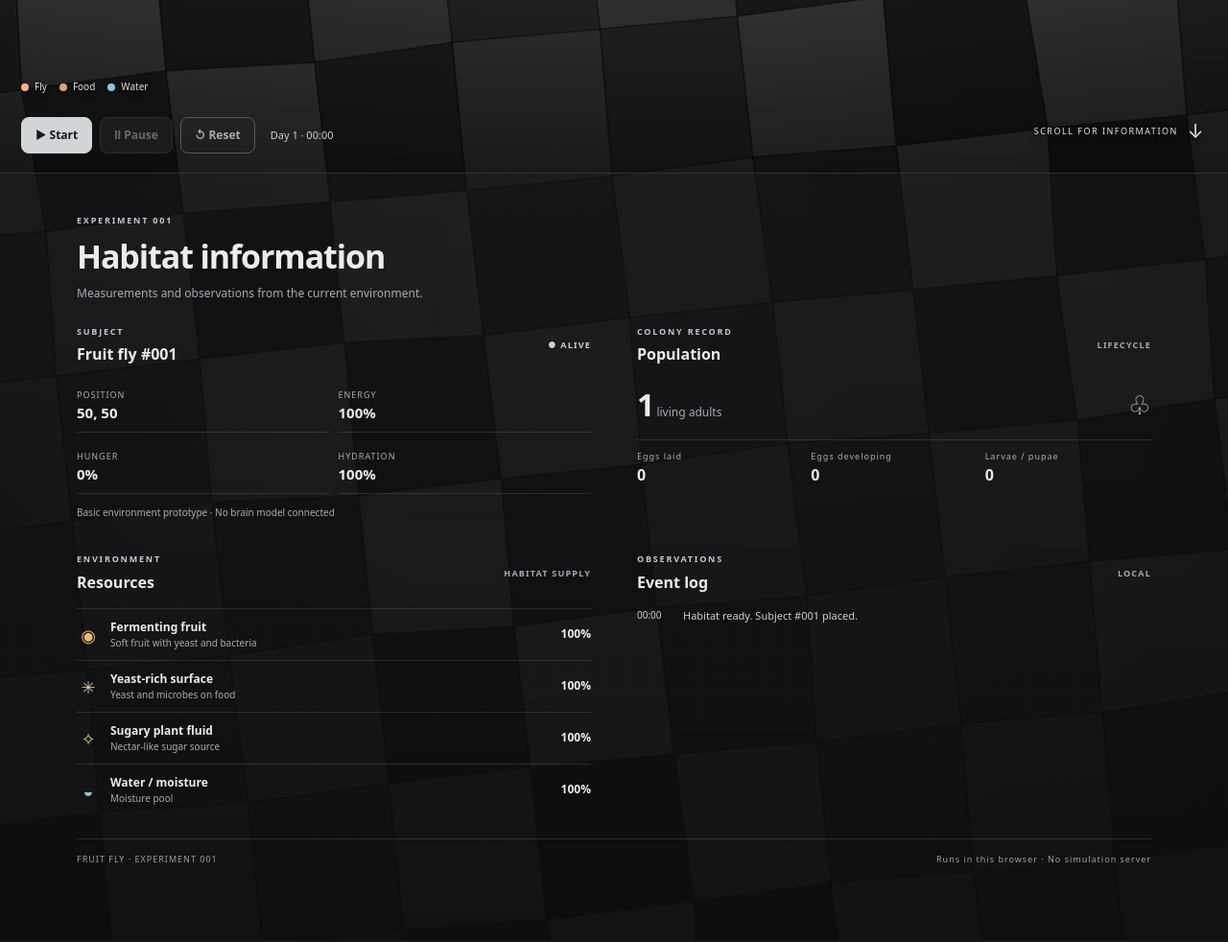
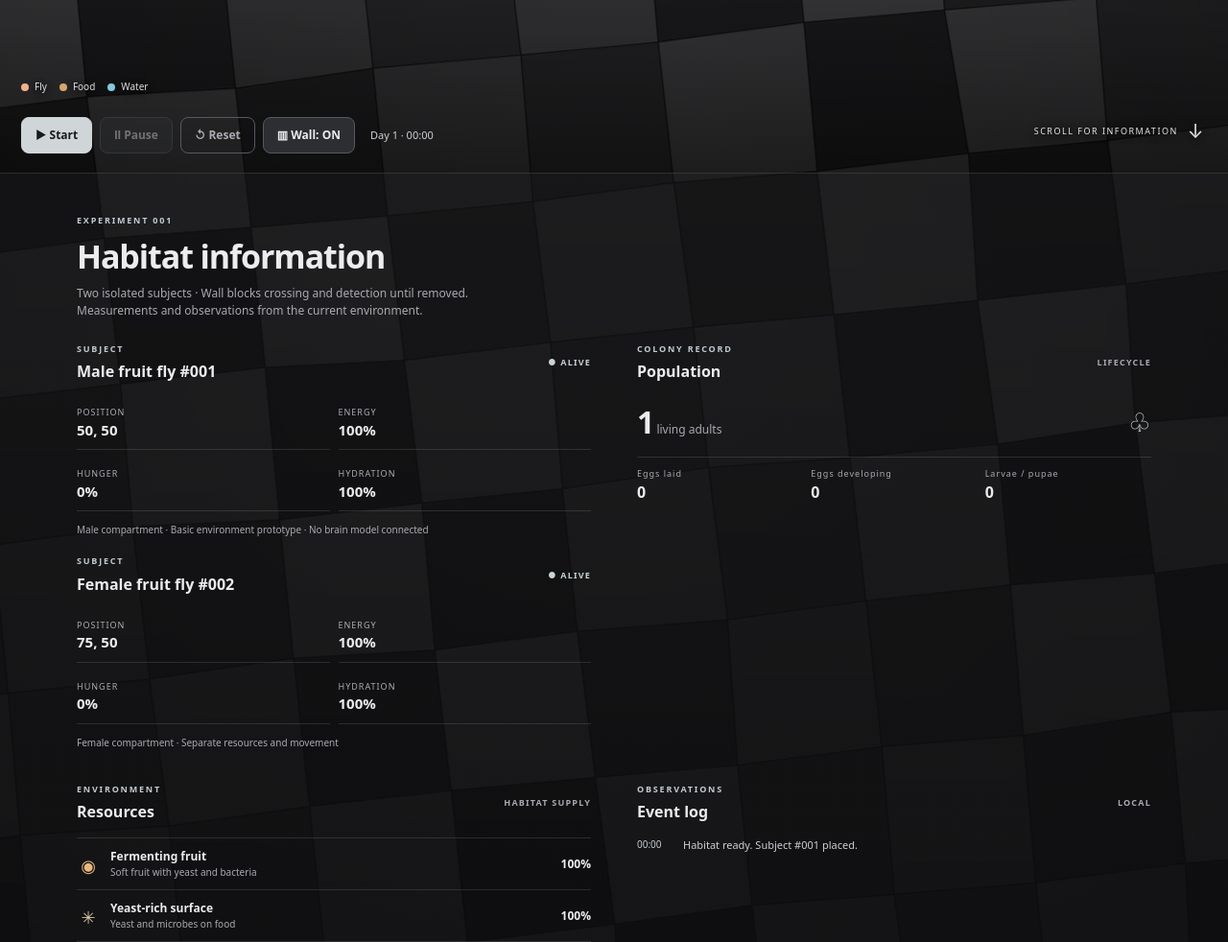
Before and after one commit to atdenaiforeve/Fruit-fly, a plain HTML site: page index.html in a window 1280 px wide. Shown: the part 620-1602 px from the top of the page at 96% size. Drawn offline with Linux system fonts and the light colour scheme.

Commit message:
Add separate male and female habitat controls and status

```diff
--- a/index.html
+++ b/index.html
@@ -32,6 +32,7 @@
         <button class="button primary" id="startBtn">▶ Start</button>
         <button class="button" id="pauseBtn" disabled>Ⅱ Pause</button>
         <button class="button quiet" id="resetBtn">↺ Reset</button>
+        <button class="button wall-button" id="wallToggle" aria-pressed="true">▥ Wall: ON</button>
         <span class="control-note" id="simClock">Day 1 · 00:00</span>
       </div>
 
@@ -42,19 +43,28 @@
       <header class="info-heading">
         <p class="eyebrow">EXPERIMENT 001</p>
         <h1>Habitat information</h1>
+        <p class="muted">Two isolated subjects · Wall blocks crossing and detection until removed.</p>
         <p class="muted">Measurements and observations from the current environment.</p>
       </header>
 
       <div class="info-grid">
         <article class="panel">
-          <div class="panel-heading"><div><p class="eyebrow">SUBJECT</p><h2>Fruit fly #001</h2></div><span class="alive-tag">● ALIVE</span></div>
+          <div class="panel-heading"><div><p class="eyebrow">SUBJECT</p><h2>Male fruit fly #001</h2></div><span class="alive-tag">● ALIVE</span></div>
           <div class="stats-grid">
             <div class="stat"><span>POSITION</span><strong id="positionStat">50, 50</strong></div>
             <div class="stat"><span>ENERGY</span><strong id="energyStat">100%</strong></div>
             <div class="stat"><span>HUNGER</span><strong id="hungerStat">0%</strong></div>
             <div class="stat"><span>HYDRATION</span><strong id="waterStat">100%</strong></div>
           </div>
-          <p class="data-note">Basic environment prototype · No brain model connected</p>
+          <p class="data-note">Male compartment · Basic environment prototype · No brain model connected</p>
+          <div class="panel-heading" style="margin-top:18px"><div><p class="eyebrow">SUBJECT</p><h2>Female fruit fly #002</h2></div><span class="alive-tag">● ALIVE</span></div>
+          <div class="stats-grid">
+            <div class="stat"><span>POSITION</span><strong id="femalePositionStat">75, 50</strong></div>
+            <div class="stat"><span>ENERGY</span><strong id="femaleEnergyStat">100%</strong></div>
+            <div class="stat"><span>HUNGER</span><strong id="femaleHungerStat">0%</strong></div>
+            <div class="stat"><span>HYDRATION</span><strong id="femaleWaterStat">100%</strong></div>
+          </div>
+          <p class="data-note">Female compartment · Separate resources and movement</p>
         </article>
 
         <article class="panel">
```
